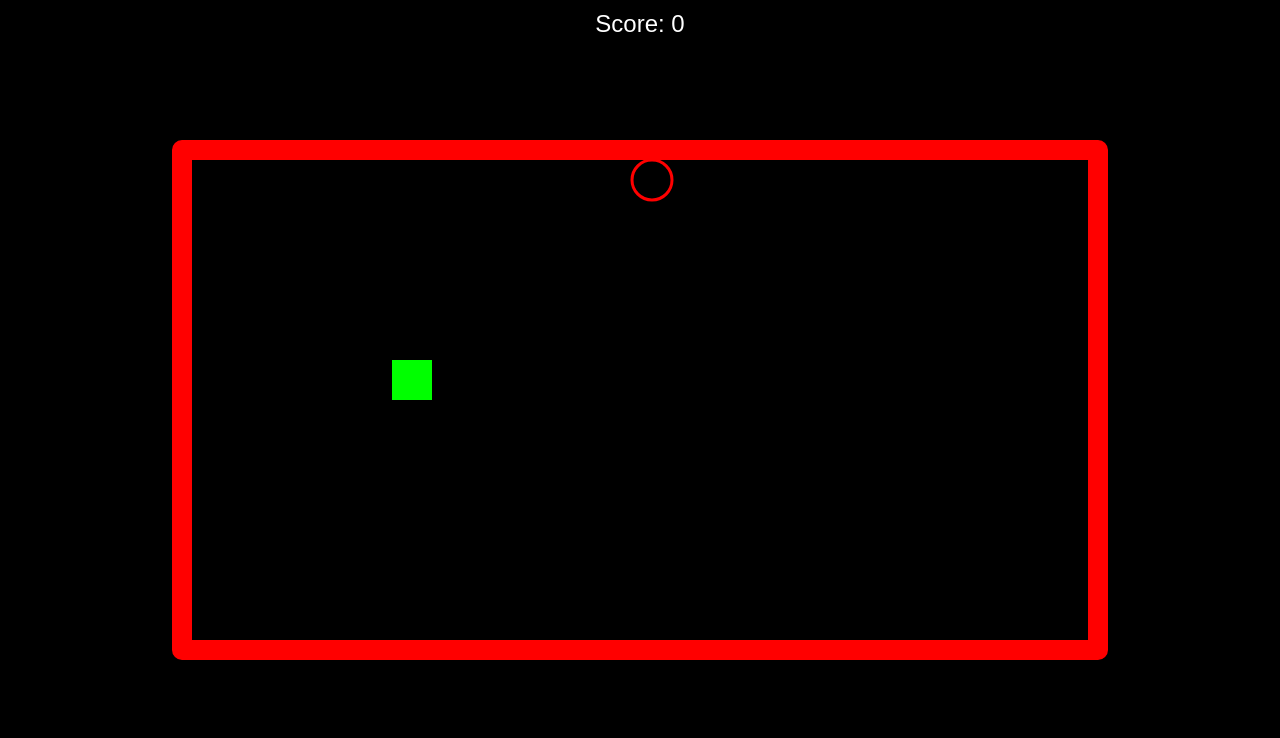
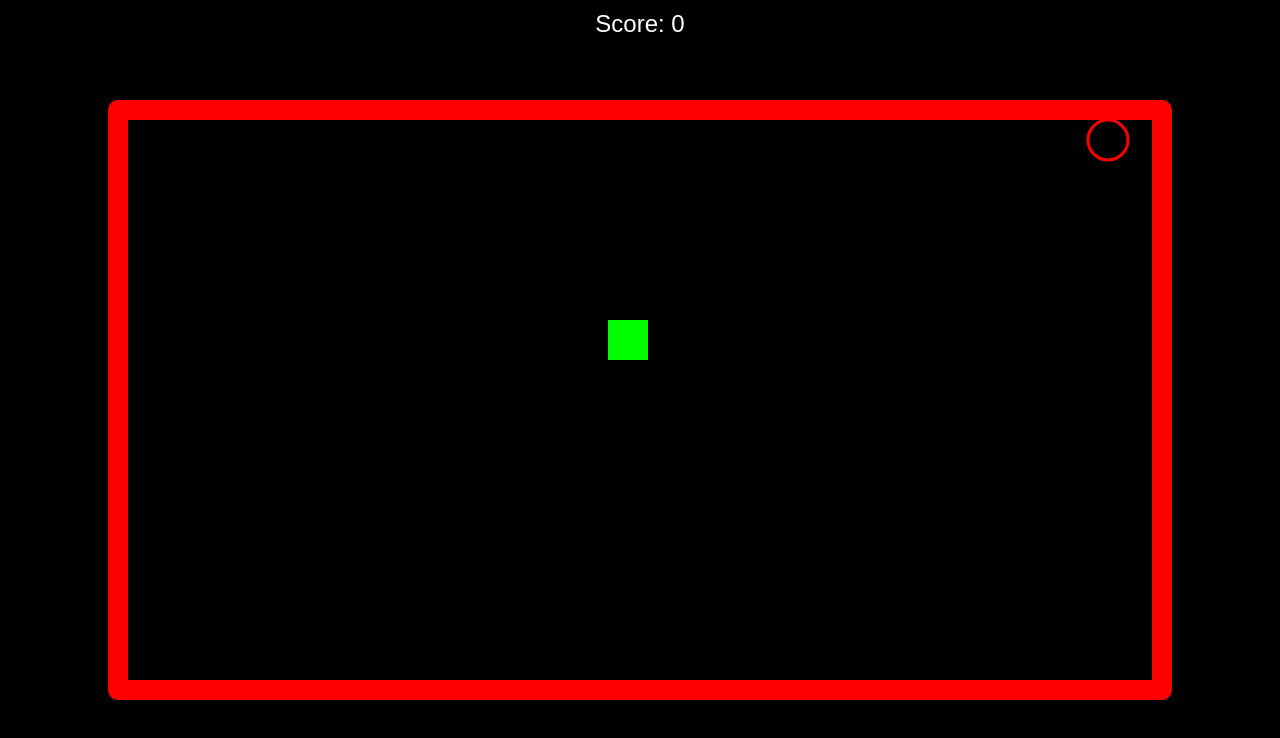
Before and after one commit to Jimbee4fam/The-Circle-Snake, a plain HTML site: page index.html in a window 1280 px wide. Drawn offline with Linux system fonts and the light colour scheme.

Commit message:
Update index.html

```diff
--- a/index.html
+++ b/index.html
@@ -37,10 +37,10 @@
         const canvas = document.getElementById("gameCanvas");
         const ctx = canvas.getContext("2d");
 
-        // Set canvas to a smaller size
+        // Set canvas to a moderately smaller size
         function resizeCanvas() {
-            canvas.width = window.innerWidth * 0.7; // 70% of the window width
-            canvas.height = window.innerHeight * 0.6; // 60% of the window height
+            canvas.width = window.innerWidth * 0.8; // 80% of the window width
+            canvas.height = window.innerHeight * 0.7; // 70% of the window height
         }
         resizeCanvas();
         window.addEventListener("resize", resizeCanvas);
@@ -170,8 +170,8 @@
             touchStartY = touch.clientY;
         });
 
-        // Game loop (interval at 133ms for faster speed)
-        setInterval(update, 133);
+        // Game loop (interval at 167ms for slightly faster speed)
+        setInterval(update, 167);
 
     </script>
 </body>
```
